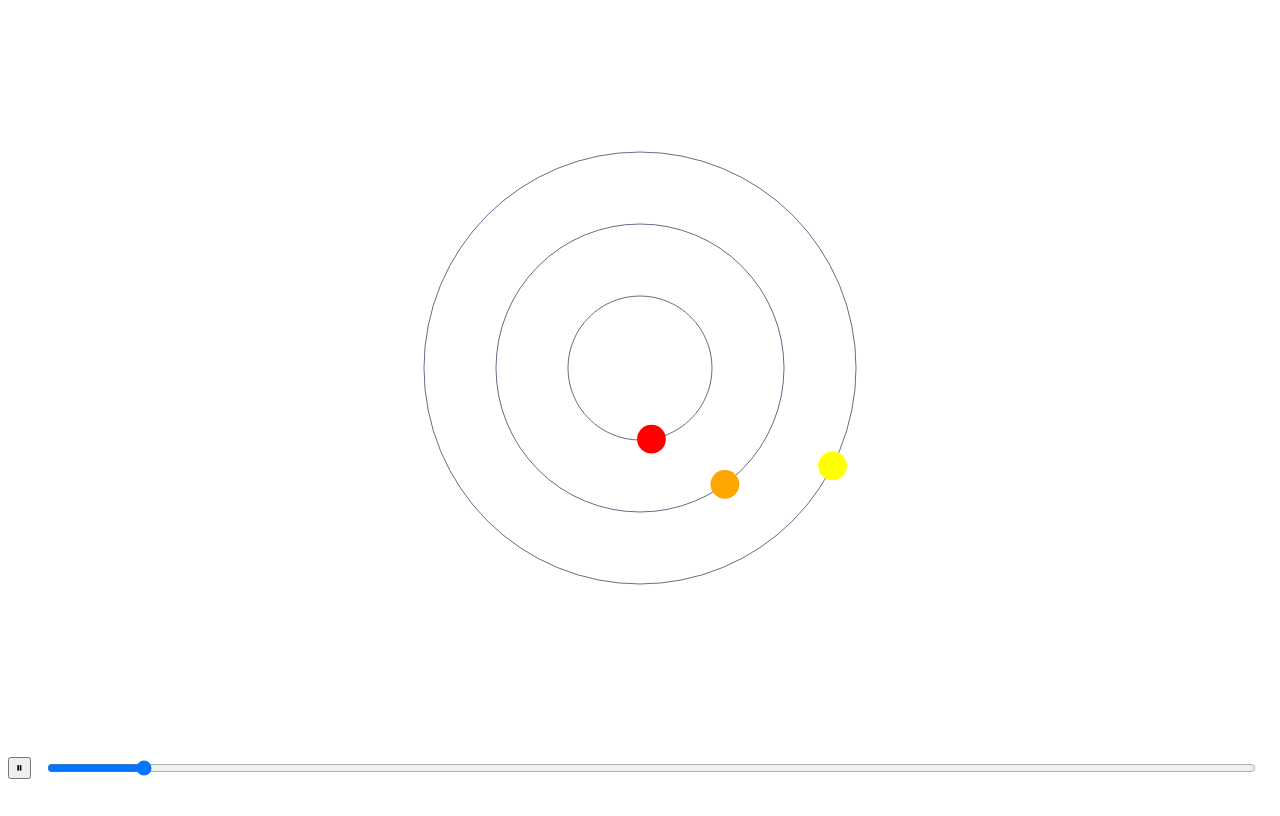
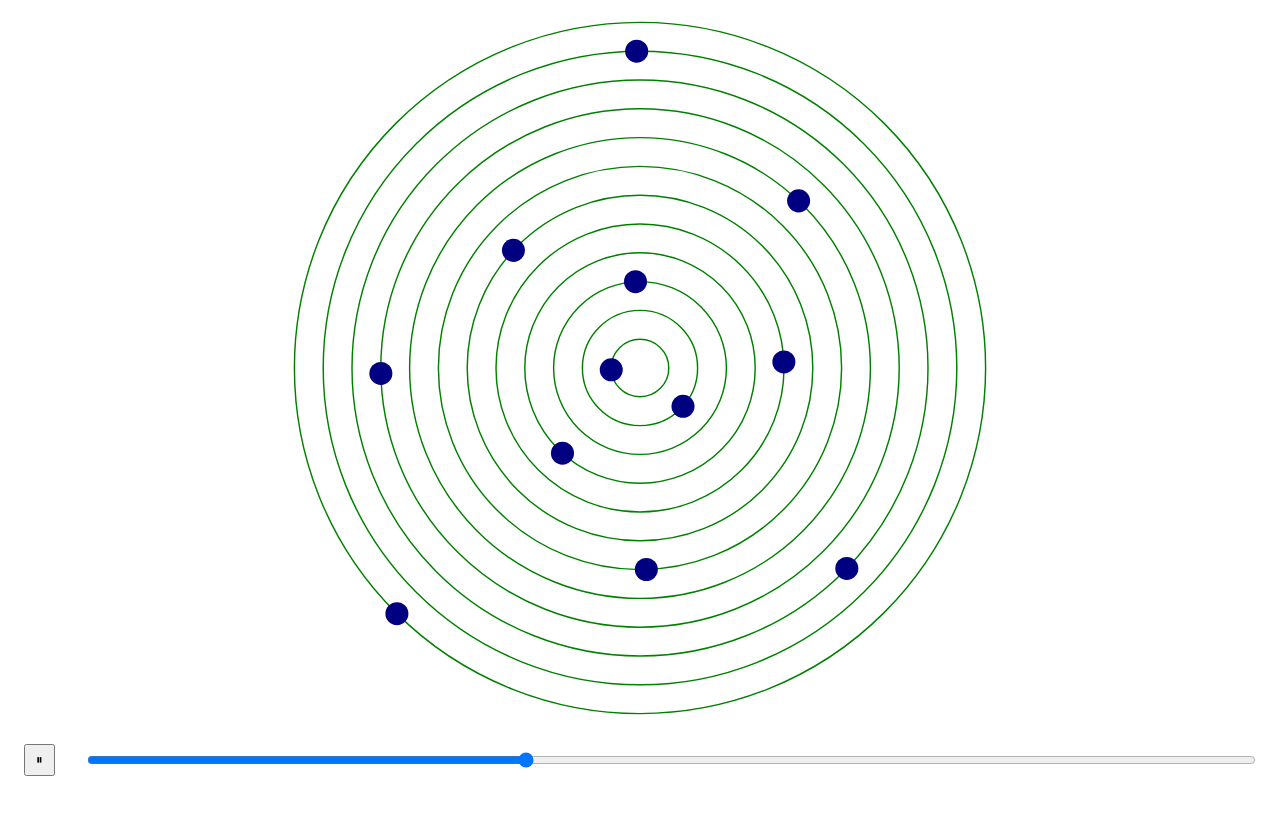
Before and after one commit to jessechen/drowzee, a SvelteKit app: page / in a window 1280 px wide. Built offline with nearby package versions, Linux system fonts and the light colour scheme.

Commit message:
Make it look basically right

```diff
--- a/src/routes/+page.svelte
+++ b/src/routes/+page.svelte
@@ -2,7 +2,7 @@
     import { onMount } from 'svelte';
     import Orbiter from './Orbiter.svelte';
 
-    const TICKS_PER_MILLI: number = 10;
+    const TICKS_PER_MILLI: number = 2;
     const TICKS_PER_CYCLE: number = 10_000;
 
     let time: number = 0;
@@ -42,9 +42,18 @@
 </svelte:head>
 <main>
     <svg viewBox="0 0 1000 1000" xmlns="http://www.w3.org/2000/svg">
-        <Orbiter color="red" orbits={3} distance={100} {time} />
-        <Orbiter color="orange" orbits={2} distance={200} {time} />
-        <Orbiter color="yellow" orbits={1} distance={300} {time} />
+        <Orbiter color="green" orbits={12} distance={40} {time} />
+        <Orbiter color="green" orbits={11} distance={80} {time} />
+        <Orbiter color="green" orbits={10} distance={120} {time} />
+        <Orbiter color="green" orbits={9} distance={160} {time} />
+        <Orbiter color="green" orbits={8} distance={200} {time} />
+        <Orbiter color="green" orbits={7} distance={240} {time} />
+        <Orbiter color="green" orbits={6} distance={280} {time} />
+        <Orbiter color="green" orbits={5} distance={320} {time} />
+        <Orbiter color="green" orbits={4} distance={360} {time} />
+        <Orbiter color="green" orbits={3} distance={400} {time} />
+        <Orbiter color="green" orbits={2} distance={440} {time} />
+        <Orbiter color="green" orbits={1} distance={480} {time} />
     </svg>
 </main>
 <footer>
@@ -64,18 +73,22 @@
 	}
 
 	footer {
-		height: 5rem;
+		height: 4rem;
 		width: 100%;
 		display: flex;
 		align-items: center;
 		justify-content: center;
 	}
 
-    button, input {
+    button {
         cursor: pointer;
+        width: 2rem;
+        height: 2rem;
+        margin: 0 1rem;
     }
 
 	.slider {
+        cursor: pointer;
 		width: 100%;
 		margin: 1rem;
 	}
--- a/src/routes/Orbiter.svelte
+++ b/src/routes/Orbiter.svelte
@@ -8,5 +8,5 @@
     let cy = $derived(Math.sin((time * TAU * orbits) / TICKS_PER_CYCLE) * distance + 500);
 </script>
 
-<circle cx="500" cy="500" r={distance} stroke="#2d3359" fill="none" />
-<circle {cx} {cy} r=20 fill={color} />
+<circle cx="500" cy="500" r={distance} stroke={color} stroke-width="2" fill="none" />
+<circle {cx} {cy} r=16 fill="navy" />
```
